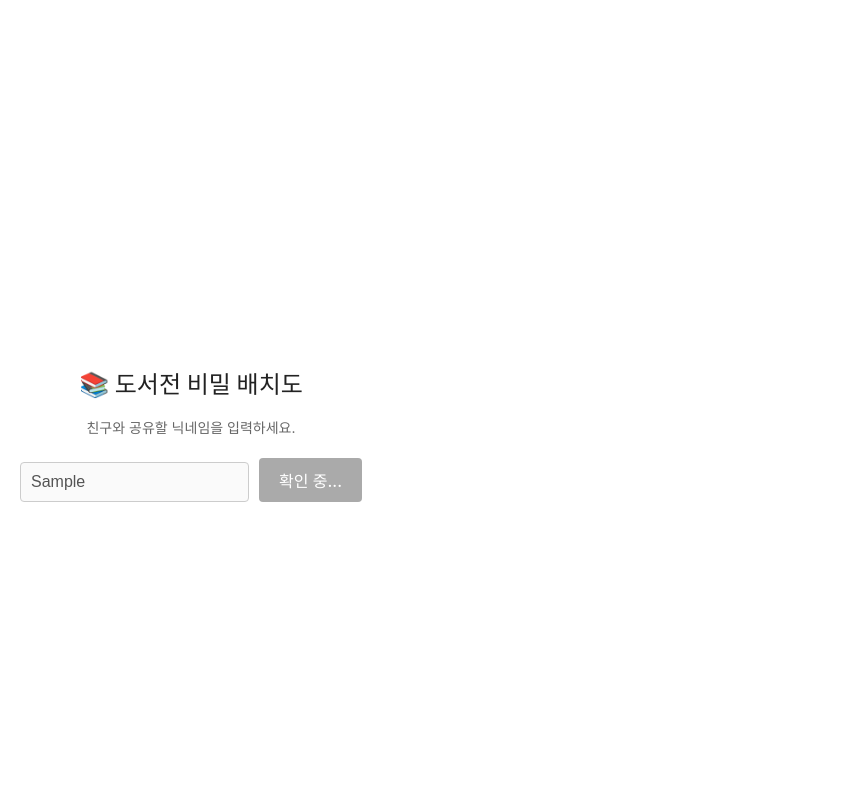
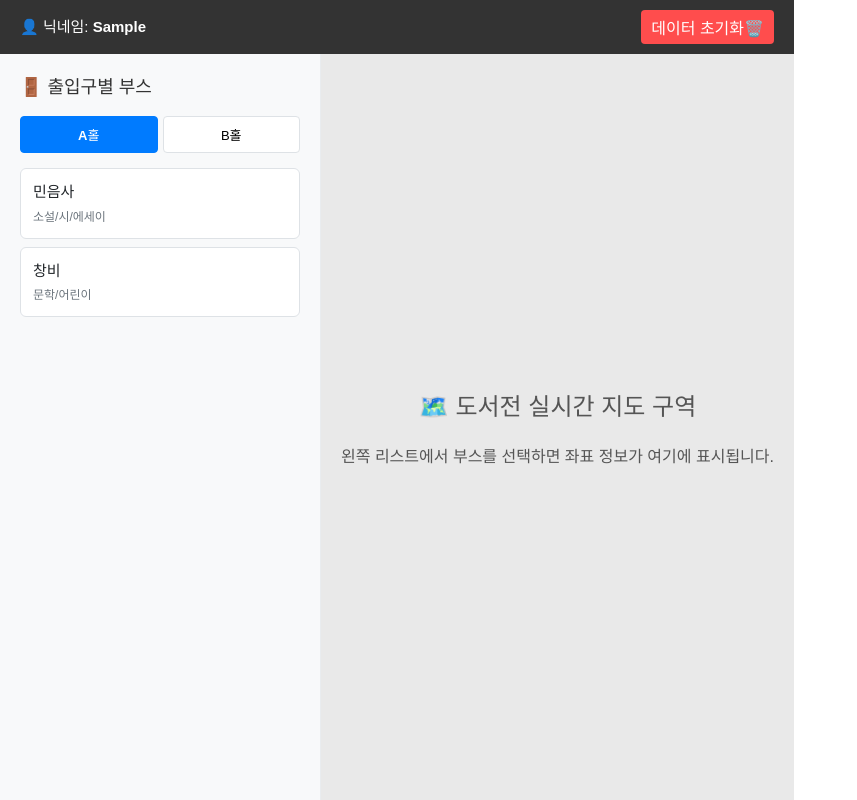
Before and after one commit to nnazero/sibf-map, a React (Vite) app: page / in a window 1280 px wide. Both pictures are taken after typing "Sample" into the empty fields and a click on the button "입장하기". Shown: the whole page, without its empty margins (0-857 px from the left). Built offline with nearby package versions, Linux system fonts and the light colour scheme; no server answers; the database is empty.

Commit message:
feat: 개발용 가짜 로그인 구현 및 사이드바-메인 레이아웃 데이터 연동

```diff
--- a/src/App.tsx
+++ b/src/App.tsx
@@ -1,11 +1,20 @@
 import React, { useState, useEffect } from 'react';
 import Login from './components/Login';
-import { db } from './firebase';
-import { doc, deleteDoc } from 'firebase/firestore';
-import styles from './App.module.css'; // 🔥 CSS Module 임포트
+import Sidebar from './components/Sidebar'; // 🔥 사이드바 임포트
+import styles from './App.module.css';
+
+interface Booth {
+  id: string;
+  name: string;
+  gate: string;
+  category: string;
+  location: { x: number; y: number };
+  description: string;
+}
 
 export default function App() {
   const [nickname, setNickname] = useState<string | null>(null);
+  const [selectedBooth, setSelectedBooth] = useState<Booth | null>(null); // 선택된 부스 상태
 
   useEffect(() => {
     const savedNickname = sessionStorage.getItem('nickname');
@@ -18,20 +27,22 @@ export default function App() {
     setNickname(name);
   };
 
-  const handleResetData = async () => {
+  const handleResetData = () => {
     if (!nickname) return;
 
     if (confirm('닉네임을 삭제하고 모든 데이터를 초기화하시겠습니까?')) {
-      try {
-        await deleteDoc(doc(db, 'users', nickname));
-        sessionStorage.clear();
-        setNickname(null);
-        alert('초기화가 완료되었습니다.');
-      } catch (err) {
-        console.error(err);
-        alert('초기화 중 오류가 발생했습니다.');
-      }
+      sessionStorage.clear();
+      setNickname(null);
+      setSelectedBooth(null);
+      alert('초기화가 완료되었습니다.');
     }
+  };
+
+  // 사이드바에서 부스를 클릭했을 때 실행될 함수
+  const handleBoothSelect = (booth: Booth) => {
+    setSelectedBooth(booth);
+    console.log("선택된 부스 좌표:", booth.location);
+    // TODO: 나중에 지도 컴포넌트가 완성되면 이 좌표로 지도를 움직이게 됩니다.
   };
 
   if (!nickname) {
@@ -48,15 +59,22 @@ export default function App() {
       </header>
 
       <div className={styles.mainLayout}>
-        <aside className={styles.sidebar}>
-          <h3>🚪 출입구별 부스</h3>
-          <p style={{ fontSize: '14px', color: '#666' }}>여기에 출입구 리스트가 들어설 예정입니다.</p>
-        </aside>
+        {/* 🔥 조립: 부스 선택 시 실행할 함수를 props로 넘겨줍니다 */}
+        <Sidebar onBoothSelect={handleBoothSelect} />
 
         <main className={styles.mapArea}>
           <div className={styles.placeholderText}>
             <h2>🗺️ 도서전 실시간 지도 구역</h2>
-            <p>여기에 배치도 이미지와 실시간 위치 핀이 표시됩니다.</p>
+            {selectedBooth ? (
+              <div style={{ backgroundColor: '#fff', padding: '15px', borderRadius: '8px', boxShadow: '0 2px 4px rgba(0,0,0,0.1)' }}>
+                <h3>📍 {selectedBooth.name}</h3>
+                <p style={{ color: '#666', fontSize: '14px' }}>분류: {selectedBooth.category}</p>
+                <p style={{ color: '#444', fontWeight: 'bold' }}>위치 좌표: X({selectedBooth.location.x}), Y({selectedBooth.location.y})</p>
+                {selectedBooth.description && <p style={{ fontStyle: 'italic', color: '#888' }}>"{selectedBooth.description}"</p>}
+              </div>
+            ) : (
+              <p>왼쪽 리스트에서 부스를 선택하면 좌표 정보가 여기에 표시됩니다.</p>
+            )}
           </div>
         </main>
       </div>
--- a/src/components/Login.tsx
+++ b/src/components/Login.tsx
@@ -1,7 +1,5 @@
 import React, { useState } from 'react';
-import { db } from '../firebase';
-import { doc, getDoc, setDoc } from 'firebase/firestore';
-import styles from './Login.module.css'; // 🔥 CSS Module 임포트
+import styles from './Login.module.css';
 
 interface LoginProps {
   onLoginSuccess: (nickname: string) => void;
@@ -12,54 +10,36 @@ export default function Login({ onLoginSuccess }: LoginProps) {
   const [loading, setLoading] = useState(false);
   const [error, setError] = useState('');
 
-  const handleLogin = async (e: React.FormEvent) => {
+  const handleLogin = (e: React.FormEvent) => {
     e.preventDefault();
     if (!nickname.trim()) return;
 
     setLoading(true);
     setError('');
 
-    try {
-      const userRef = doc(db, 'users', nickname.trim());
-      const userSnap = await getDoc(userRef);
+    // 임시 Mock 로그인 처리를 위해 0.5초 뒤에 바로 통과시킵니다.
+    setTimeout(() => {
+      const trimmedName = nickname.trim();
 
-      if (userSnap.exists()) {
-        const localUser = sessionStorage.getItem('nickname');
-        if (localUser !== nickname.trim()) {
-          setError('⚠️ 이미 다른 기기에서 사용 중인 닉네임입니다.');
-          setLoading(false);
-          return;
-        }
-        onLoginSuccess(nickname.trim());
-      } else {
-        await setDoc(userRef, {
-          name: nickname.trim(),
-          currentBooth: '출입구',
-          coordinates: { x: 0, y: 0 },
-          updatedAt: new Date().toISOString()
-        });
+      // 기획 스펙 4번: 브라우저 세션(탭 닫히면 날아감)에 저장하여 휘발성 처리
+      sessionStorage.setItem('nickname', trimmedName);
 
-        sessionStorage.setItem('nickname', nickname.trim());
-        onLoginSuccess(nickname.trim());
-      }
-    } catch (err) {
-      console.error(err);
-      setError('네트워크 오류가 발생했습니다. 오프라인 상태일 수 있습니다.');
-    } finally {
+      // 로그인 성공 상태를 부모(App.tsx)로 전달
+      onLoginSuccess(trimmedName);
       setLoading(false);
-    }
+    }, 500);
   };
 
   return (
     <div className={styles.container}>
       <h2 className={styles.title}>📚 도서전 비밀 배치도</h2>
-      <p className={styles.subtitle}>친구와 공유할 닉네임을 입력하세요.</p>
+      <p className={styles.subtitle}>친구와 공유할 닉네임을 입력하세요. (임시 모드)</p>
       <form onSubmit={handleLogin} className={styles.form}>
         <input
           type="text"
           value={nickname}
           onChange={(e) => setNickname(e.target.value)}
-          placeholder="닉네임 입력 (예: 영희)"
+          placeholder="닉네임 입력 (예: 곰돌이)"
           disabled={loading}
           className={styles.input}
         />
```
